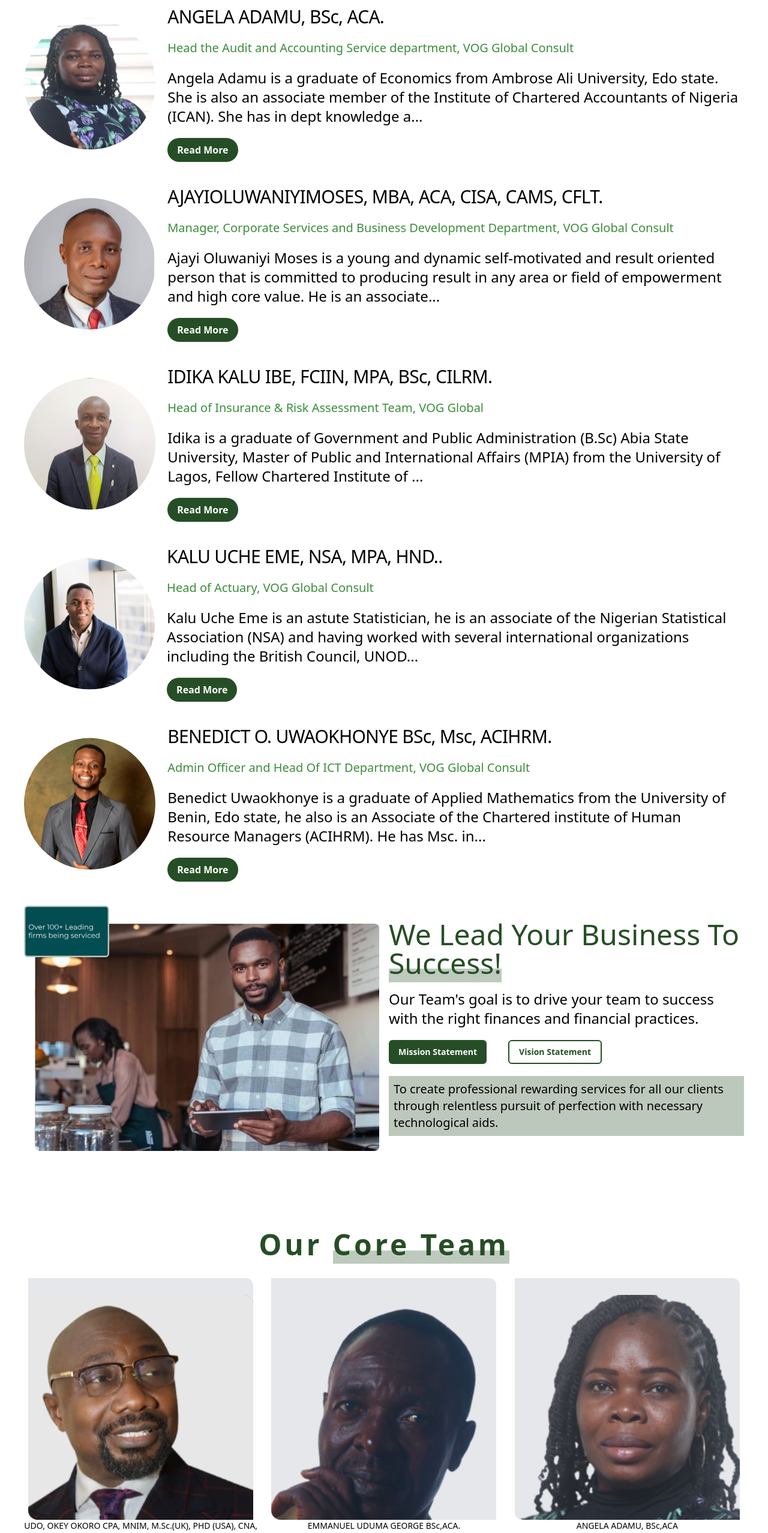
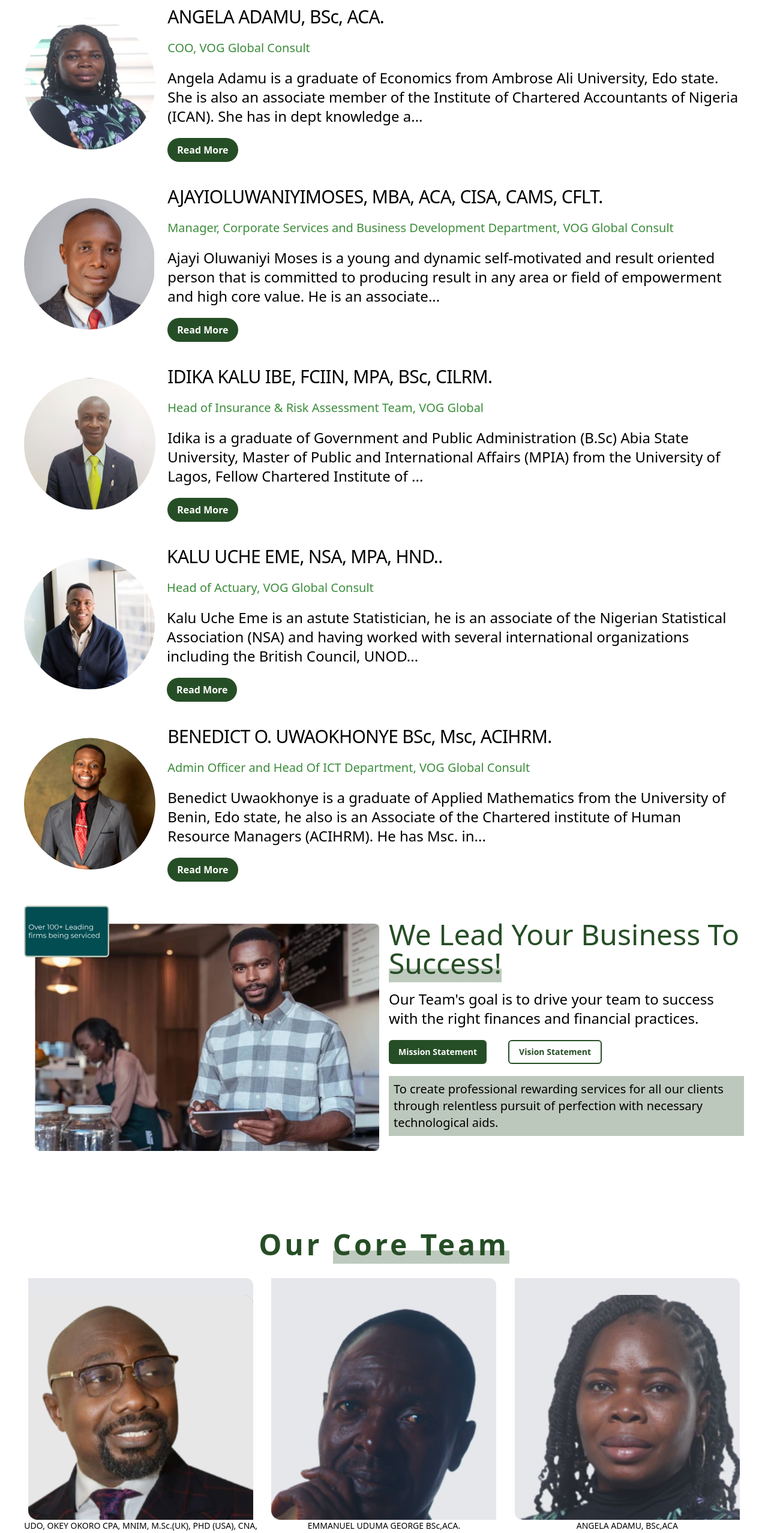
Before and after one commit to raji2004/vog-tech, a Next.js app: page / in a window 1280 px wide. Shown: the part 5483-8039 px from the top of the page at 60% size. Built offline with nearby package versions, Linux system fonts and the light colour scheme; no server answers.

Commit message:
changed the team data

```diff
--- a/src/app/(landing Home)/_components/data.ts
+++ b/src/app/(landing Home)/_components/data.ts
@@ -182,7 +182,7 @@ Udo is happily married and blessed with wonderful children.
     {
         image: '/img/home/meettheteam1.svg',
         title: 'ANGELA ADAMU, BSc, ACA.',
-        position: 'Head the Audit and Accounting Service department, VOG Global Consult',
+        position: 'COO, VOG Global Consult',
         description: `Angela Adamu is a graduate of Economics from Ambrose Ali University, Edo state. She is also an associate member of the Institute of Chartered Accountants of Nigeria (ICAN). She has in dept knowledge and skills in accounting system. She currently holds the position of Head the Audit and Accounting Service
 department of VOG GLOBAL CONSULT.`
     },
@@ -296,7 +296,7 @@ export const teamMembers = [
     {
         img: "/img/home/coreteam1.svg",
         title: "EMMANUEL UDUMA GEORGE BSc,ACA.",
-        pos: "Head Auditor in the Audit and Accounting Service Department",
+        pos: "COO",
     },
     {
         img: "/img/home/coreteam2.svg",
```
